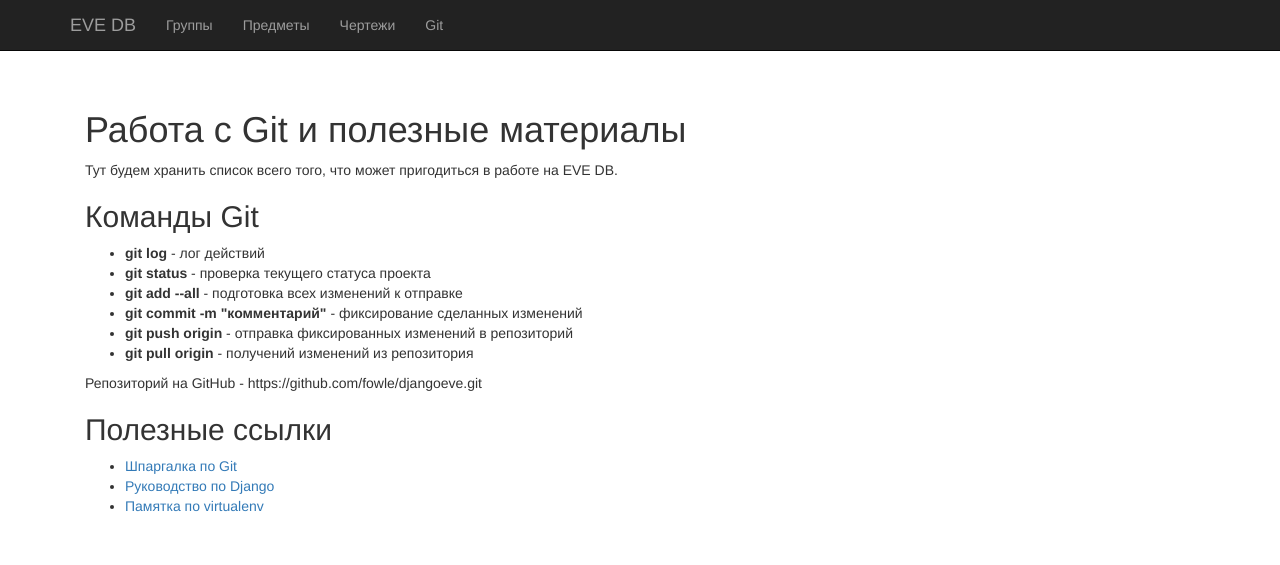
After one commit to fowle/djangoeve, a Django app: page /git/ in a window 1280 px wide. The commit adds this page. Shown: the top 565 px of the page. Run offline with Django 3.2, Linux system fonts and the light colour scheme; some libraries are stand-ins or nearby versions.

Commit message:
16.05.2017 home_1

```diff
--- a/evedb/static/styles/style.css
+++ b/evedb/static/styles/style.css
@@ -5,3 +5,8 @@ body {
   padding: 40px 15px;
   text-align: center;
 }
+
+.git-template {
+  padding: 40px 15px;
+  text-align: left;
+}
--- a/evedb/templates/evedb/base.html
+++ b/evedb/templates/evedb/base.html
@@ -40,6 +40,7 @@
             <li><a href="#">Группы</a></li>
 			<li><a href="#">Предметы</a></li>
 			<li><a href="#">Чертежи</a></li>
+			<li><a href="/git/">Git</a></li>
           </ul>
         </div>
       </div>
--- /dev/null
+++ b/evedb/templates/evedb/git.html
@@ -0,0 +1,26 @@
+{% extends "evedb/base.html" %}
+{% block lng %}ru{% endblock lng %}
+{% block description %}Основные команды для работы с Git{% endblock description %}
+{% block title %}EVE DB - Git{% endblock title %}
+{% block content %}
+      <div class="git-template">
+        <h1>Работа с Git и полезные материалы</h1>
+		Тут будем хранить список всего того, что может пригодиться в работе на EVE DB.
+		<h2>Команды Git</h2>
+        <ul>
+			<li><b>git log</b> - лог действий</li>
+			<li><b>git status</b> - проверка текущего статуса проекта</li>
+			<li><b>git add --all</b> - подготовка всех изменений к отправке</li>
+			<li><b>git commit -m "комментарий"</b> - фиксирование сделанных изменений</li>
+			<li><b>git push origin</b> - отправка фиксированных изменений в репозиторий</li>
+			<li><b>git pull origin</b> - получений изменений из репозитория</li>
+		</ul>
+		Репозиторий на GitHub - https://github.com/fowle/djangoeve.git
+		<h2>Полезные ссылки</h2>
+		<ul>
+			<li><a href="http://eax.me/git-commands/">Шпаргалка по Git</a></li>
+			<li><a href="https://tutorial.djangogirls.org/ru/">Руководство по Django</a></li>
+			<li><a href="http://eax.me/python-virtualenv/">Памятка по virtualenv</a></li>
+		</ul>
+      </div>
+{% endblock content %}
--- a/evedb/urls.py
+++ b/evedb/urls.py
@@ -3,4 +3,5 @@ from . import views
 
 urlpatterns = [
 	url(r'^$', views.index, name='index'),
+	url(r'^git/$', views.git, name='git'),
 ]
--- a/evedb/views.py
+++ b/evedb/views.py
@@ -2,3 +2,6 @@ from django.shortcuts import render
 
 def index(request):
 	return render(request, 'evedb/index.html')
+
+def git(request):
+	return render(request, 'evedb/git.html')
```
